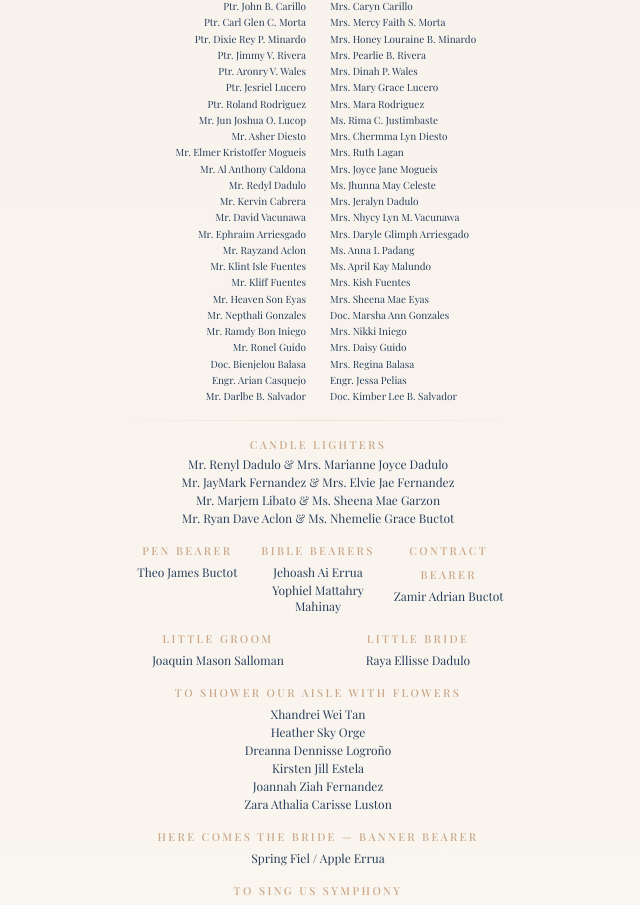
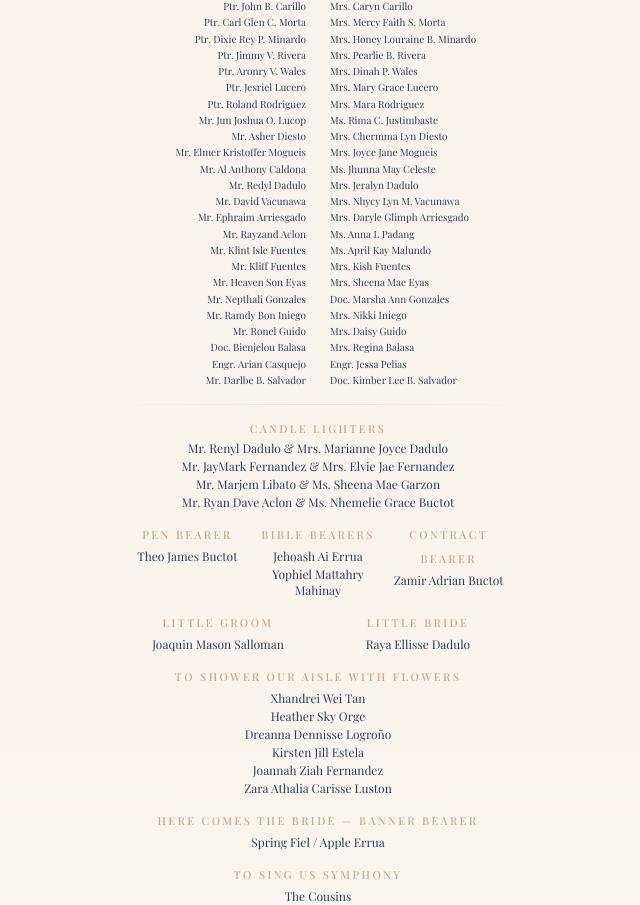
Before and after one commit to Japh09066/wedding-invitation, a Next.js app: page / in a window 1280 px wide. Shown: the part 6874-7779 px from the top of the page, without its empty margins (322-962 px from the left). Built offline with nearby package versions, Linux system fonts and the light colour scheme; no server answers; a web font is replaced by a local one.

Commit message:
Re-pair junior sponsors: Mogueis/Mogueis, Caldona/Celeste, Dadulo/Dadulo; remove Kervin Cabrera

```diff
--- a/app/components/EntourageSection.tsx
+++ b/app/components/EntourageSection.tsx
@@ -154,7 +154,6 @@ const juniorNinongs = [
   'Mr. Elmer Kristoffer Mogueis',
   'Mr. Al Anthony Caldona',
   'Mr. Redyl Dadulo',
-  'Mr. Kervin Cabrera',
   'Mr. David Vacunawa',
   'Mr. Ephraim Arriesgado',
   'Mr. Rayzand Aclon',
@@ -185,7 +184,6 @@ const juniorNinangs = [
   'Mrs. Mara Rodriguez',
   'Ms. Rima C. Justimbaste',
   'Mrs. Chermma Lyn Diesto',
-  'Mrs. Ruth Lagan',
   'Mrs. Joyce Jane Mogueis',
   'Ms. Jhunna May Celeste',
   'Mrs. Jeralyn Dadulo',
```
